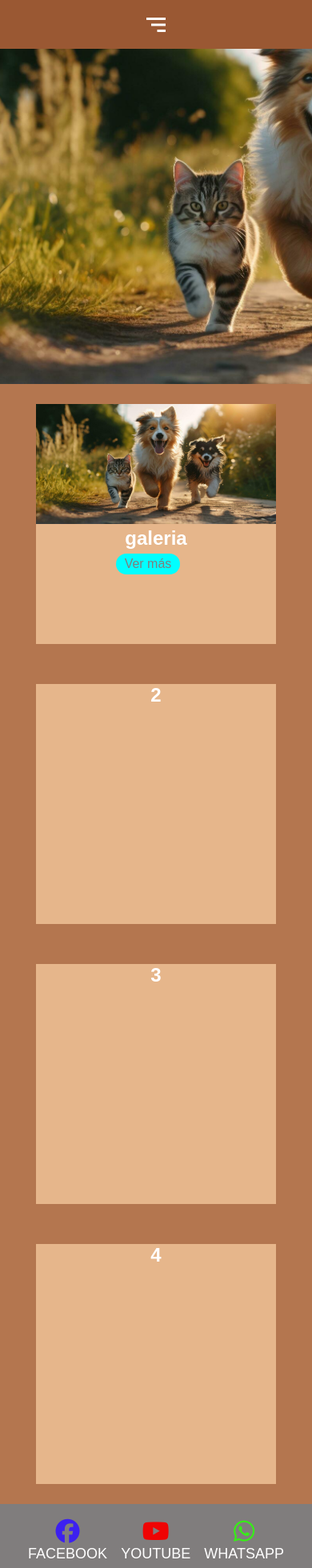
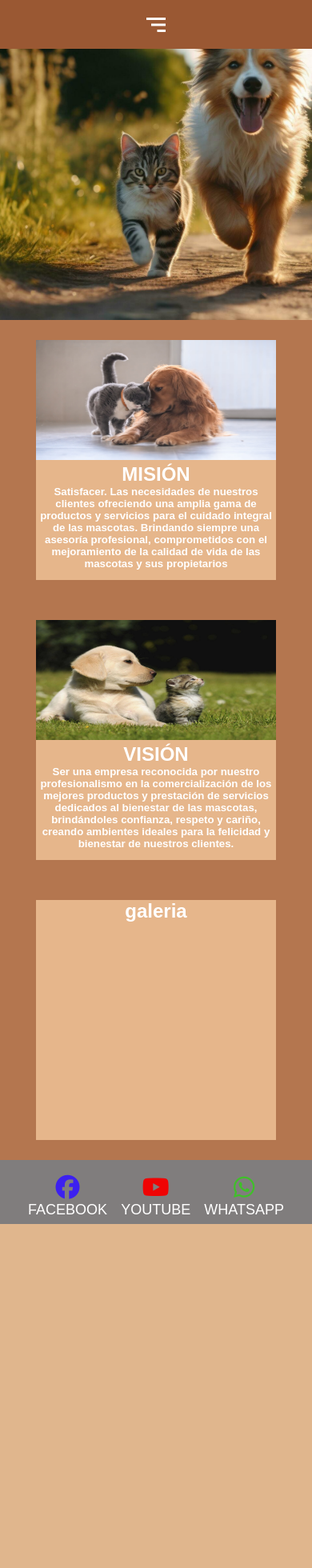
Before and after one commit to SharonPelayo/PROYEC_PETS, a PHP site: page /princ.html in a window 390 px wide. Shown: the whole page at 80% size. After the commit the page ends 1530 px from the top, so only its background shows below. Run offline with PHP 8.4, Linux system fonts and the light colour scheme.

Commit message:
responsive

```diff
--- a/princ.html
+++ b/princ.html
@@ -80,22 +80,21 @@
             </div>
     <div class="cajas">
         <div class="box">
-            <img src="imagenes/imagen_menu.jpg" alt="">
-            <h2>galeria</h2>
-            <p> </p>
-            <a href="#">Ver más</a>
+            <img src="imagenes/mision.jpg" alt="">
+
+            <h2>MISIÓN</h2>
+            <h5>Satisfacer. Las necesidades de nuestros clientes ofreciendo una amplia gama de productos y servicios para el cuidado integral de las mascotas. Brindando siempre una asesoría profesional, comprometidos con el mejoramiento de la calidad de vida de las mascotas y sus propietarios</h5>
+
+            <!-- <a href="#">Volver al inicio</a> -->
         </div>
 
         <div class="box">
-            <h2>2</h2>
+            <img src="imagenes/vision.jpg" alt="">
+            <h2>VISIÓN</h2>
+            <h5>Ser una empresa reconocida por nuestro profesionalismo en la comercialización de los mejores productos y prestación de servicios dedicados al bienestar de las mascotas, brindándoles confianza, respeto y cariño, creando ambientes ideales para la felicidad y bienestar de nuestros clientes.</h5>
         </div>
-
         <div class="box">
-            <h2>3</h2>
-        </div>
-
-        <div class="box">
-            <h2>4</h2>
+            <h2>galeria</h2>
         </div>
     </div>
 
--- a/style.css
+++ b/style.css
@@ -109,7 +109,7 @@ nav ul li a {
 }
 .banner {
     width: 100%;
-    height: 680px;
+    height: 500px;
     top: 0;
     background-image: url("imagenes/imagen_menu.jpg");
     background-repeat: no-repeat;
@@ -175,7 +175,7 @@ footer a {
 }
 
 .wha {
-    color: rgb(55, 238, 23);
+    color: rgb(63, 192, 41);
 }
 @media (max-width: 952px) {
 
@@ -272,8 +272,8 @@ footer a {
 
     .banner{
         width: auto;
-        height: 480px;
-        background-position: 10% 40%;
+        height: 400px;
+        background-position: 20% 50%;
     }
 
 }
```
Also changed, not shown: imagenes/mision.jpg (added), imagenes/vision.jpg (added).
